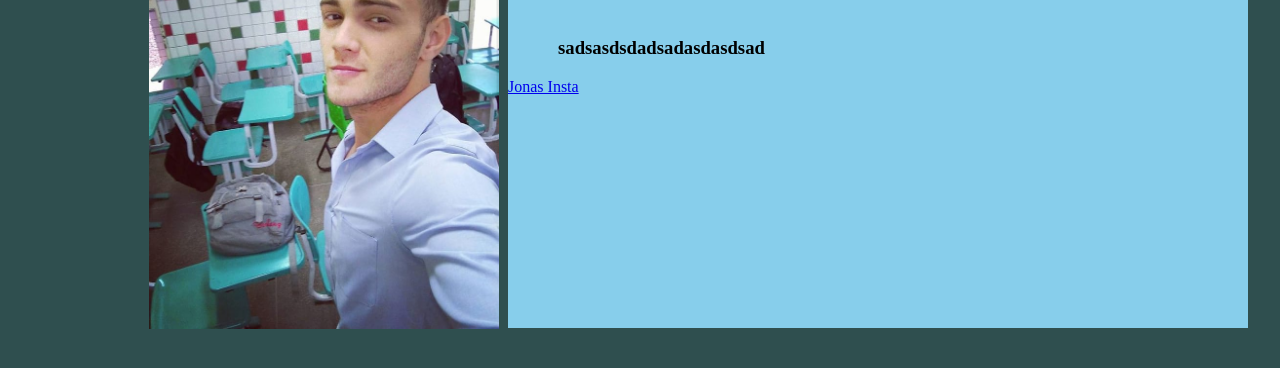
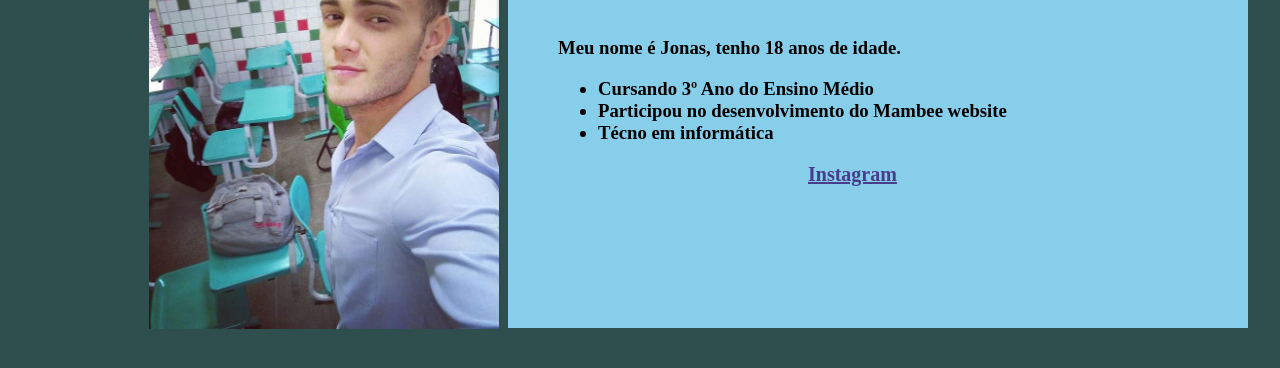
Before and after one commit to JonasFortes12/Aulas_Web, a plain HTML site: page Trabalho/index.html in a window 1280 px wide. Shown: the part 152-520 px from the top of the page. Drawn offline with Linux system fonts and the light colour scheme.

Commit message:
alter 1 curriculo

```diff
--- a/Trabalho/index.html
+++ b/Trabalho/index.html
@@ -15,13 +15,16 @@
         <div id="desc">
             <h1 id="nome">Jonas Carvalho Fortes</h1>
             <h3 id="sob">
-                sadsasdsdadsadasdasdsad
+                Meu nome é Jonas, tenho 18 anos de idade.
+                <ul>
+                    <li>Cursando 3º Ano do Ensino Médio</li>
+                    <li>Participou no desenvolvimento do Mambee website</li>
+                    <li>Técno em informática</li>
+                </ul>
             </h3>
-            <a id="link" target="_blank" href="https://www.instagram.com/jona.fort/?hl=pt-br"> Jonas Insta </a>
+            <strong><a id="link" target="_blank" href="https://www.instagram.com/jona.fort/?hl=pt-br">Instagram</a></strong>
         </div>
         </div>
 </body>
 
-
-
 </html>
--- a/Trabalho/style.css
+++ b/Trabalho/style.css
@@ -36,3 +36,11 @@ div#desc h3#sob{
     color: black;
     margin-left: 50px;
 }
+a#link{
+
+    margin-top: 2000px;
+    margin-left: 300px;
+    font-size: 20px;
+    color: darkslateblue;
+
+}
```
